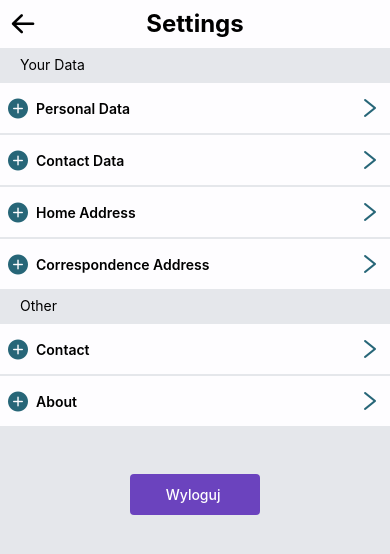
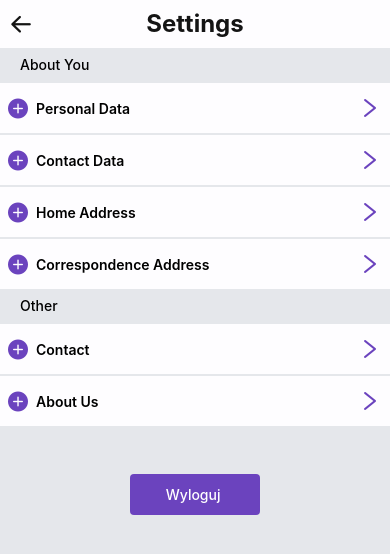
Before and after one commit to Narothe/payflow-mobile, a React Native app in the folder PayFlow/: screen /SettingsScreen in a window 390 px wide. Shown: the top 554 px of the page. Built offline with nearby package versions, Linux system fonts and the light colour scheme.

Commit message:
feat: personal data page

```diff
--- a/PayFlow/api/axios.ts
+++ b/PayFlow/api/axios.ts
@@ -1 +1,2 @@
-export const BASE_URL = 'http://10.0.2.2:8080';
+// export const BASE_URL = 'http://10.0.2.2:8080';
+export const BASE_URL = 'http://192.168.55.104:8080';
--- a/PayFlow/components/common/GoBackTitle.tsx
+++ b/PayFlow/components/common/GoBackTitle.tsx
@@ -17,9 +17,11 @@ const GoBackTitle: React.FC<Props> = ({title}) => {
       <TouchableOpacity
         className={'absolute left-2'}
         onPress={() => navigation.goBack()}>
-        <Ionicons name={'arrowleft'} size={30} color={'#000'} />
+        <Ionicons name={'arrowleft'} size={26} color={'#141414'} />
       </TouchableOpacity>
-      <Text className={'text-2xl text-black font-bold capitalize'}>{title}</Text>
+      <Text className={'text-2xl text-quinary font-bold capitalize'}>
+        {title}
+      </Text>
     </View>
   );
 };
--- /dev/null
+++ b/PayFlow/components/common/InfoItem.tsx
@@ -0,0 +1,19 @@
+import {Text, View} from 'react-native';
+import React from "react";
+
+interface Props {
+  name: string;
+  value: string;
+}
+
+const InfoItem: React.FC<Props> = ({name, value}) => {
+  return (
+    <View className={' w-3/4 m-1 '}>
+      <Text className={'text-quaternary font-medium  capitalize'}>
+        {name}
+      </Text>
+      <Text className={' bg-primary rounded-full py-2 px-2 capitalize pl-4 text-quinary font-semibold'}>{value}</Text>
+    </View>
+  );
+};
+export default InfoItem;
--- a/PayFlow/components/settings/PersonalData.tsx
+++ b/PayFlow/components/settings/PersonalData.tsx
@@ -4,35 +4,43 @@ import GoBackTitle from "../common/GoBackTitle.tsx";
 import React, { useState } from "react";
 import { useForm } from "react-hook-form";
 import Input from "../common/Input.tsx";
+import { UserData } from "../../types/types.ts";
+import InfoItem from "../common/InfoItem.tsx";
 
 
-const PersonalData = () => {
-  const { control, handleSubmit} = useForm();
-  const [hasEdit, setHasEdit]=useState(false)
+
+const PersonalData = ( {navigation, route}: any) => {
+
 
 
   return(
-    <View>
+    <View className={'bg-secondary h-full'}>
       <GoBackTitle title='personal data' />
-      <View className={'items-center my-10 flex-col justify-center '}>
-        <Input control={control} name={'firstName'} placeholder={'firstName'} />
-        <Input control={control} name={'firstName'} placeholder={'firstName'} />
-        <Input control={control} name={'firstName'} placeholder={'firstName'} />
-        <Input control={control} name={'firstName'} placeholder={'firstName'} />
-        <Input control={control} name={'firstName'} placeholder={'firstName'} />
+      <View className={'items-center my-10 flex-col justify-center  '}>
+        <View className={'items-center my-4'}>
+          <View className={'bg-quaternary w-20 h-20 justify-center items-center rounded-full my-3'}>
+            <Text className={'uppercase text-primary text-4xl font-semibold'}>{route.params.data.firstName.substring(0,1)+route.params.data.lastName.substring(0,1)}</Text>
+          </View>
+          <Text className={'capitalize font-medium text-quinary text-xl'}>{route.params.data.firstName + ' ' + route.params.data.lastName}</Text>
+        </View>
+        <InfoItem name={'login'} value={route.params.data.login} />
+        <InfoItem name={'first name'} value={route.params.data.firstName} />
+        <InfoItem name={'last name'} value={route.params.data.lastName} />
+        <InfoItem name={'day of birth'} value={route.params.data.dateOfBirth} />
+        <InfoItem name={'nationality'} value={route.params.data.firstName} />
       </View>
-      <View className={'justify-center flex-row gap-x-3  items-center mt-10'}>
-        <TouchableOpacity
-          className={`py-3 px-6 my-2 rounded ${hasEdit ? 'bg-gray-400' : 'bg-quaternary'} w-1/3 items-center`}
-        >
-          <Text className={'text-white font-medium'}>Edit </Text>
-        </TouchableOpacity>
-        <TouchableOpacity
-          className={`py-3 px-6 my-2 rounded ${hasEdit ? 'bg-quaternary' : 'bg-gray-400'} w-1/3 items-center`}
-        >
-          <Text className={'text-white font-medium'}>Save</Text>
-        </TouchableOpacity>
-      </View>
+      {/*<View className={'justify-center flex-row gap-x-3  items-center mt-10'}>*/}
+      {/*  <TouchableOpacity*/}
+      {/*    className={`py-3 px-6 my-2 rounded ${hasEdit ? 'bg-gray-400' : 'bg-quaternary'} w-1/3 items-center`}*/}
+      {/*  >*/}
+      {/*    <Text className={'text-white font-medium'}>Edit </Text>*/}
+      {/*  </TouchableOpacity>*/}
+      {/*  <TouchableOpacity*/}
+      {/*    className={`py-3 px-6 my-2 rounded ${hasEdit ? 'bg-quaternary' : 'bg-gray-400'} w-1/3 items-center`}*/}
+      {/*  >*/}
+      {/*    <Text className={'text-white font-medium'}>Save</Text>*/}
+      {/*  </TouchableOpacity>*/}
+      {/*</View>*/}
     </View>
   )
 };
--- a/PayFlow/components/settings/Settings.tsx
+++ b/PayFlow/components/settings/Settings.tsx
@@ -4,55 +4,62 @@ import Ionicons from  'react-native-vector-icons/AntDesign';
 import React, { useEffect, useState } from "react";
 import SettingsItem from "./SettingsItem.tsx";
 import GoBackTitle from "../common/GoBackTitle.tsx";
+import { useNavigation } from "@react-navigation/native";
+import { getData } from "../../utils/storage.ts";
 import { getUserData } from "../../api/services/UserData.ts";
-import { useNavigation } from "@react-navigation/native";
 
 
 const Settings = () => {
   const navigation = useNavigation()
   const [data, setData]=useState({})
   useEffect(() => {
-    const res = getUserData();
-    res.then(r => {
-      // console.log(r.data)
-      // setData(r.data)
-    })
-  }, []);
+
+    getUserData()
+      .then(res => {
+        if (res != null){
+          setData(res.data)
+        }
+      })
+      .catch(error => {
+        console.error('Wystąpił błąd:', error);
+      });
+  }, [] );
 
   return (
     <View className={'w-full bg-gray-200 h-full'}>
       <GoBackTitle title='settings' />
-      <View>
-        <Text className={'ml-5 my-2 capitalize'}>Your data</Text>
+      <View className={''}>
+        <Text className={'ml-5 my-2 capitalize font-medium'}>About you</Text>
         <SettingsItem
           title={'personal data'}
-          icon={ <Ionicons name={'pluscircle'} size={20} color={"#276678"} />}
+          icon={ <Ionicons name={'pluscircle'} size={20} color={"#6b43be"} />}
           navName={'PersonalData'}
+          data={data}
         />
         <SettingsItem
           title={'contact data'}
-          icon={ <Ionicons name={'pluscircle'} size={20} color={"#276678"} />}
+          icon={ <Ionicons name={'pluscircle'} size={20} color={"#6b43be"} />}
           navName={'PersonalData'}
         />
         <SettingsItem
           title={'home address'}
-          icon={ <Ionicons name={'pluscircle'} size={20} color={"#276678"} />}
+          icon={ <Ionicons name={'pluscircle'} size={20} color={"#6b43be"} />}
           navName={'PersonalData'}
         />
         <SettingsItem
           title={'correspondence address'}
-          icon={ <Ionicons name={'pluscircle'} size={20} color={"#276678"} />}
+          icon={ <Ionicons name={'pluscircle'} size={20} color={"#6b43be"} />}
           navName={'PersonalData'}
         />
-        <Text className={'ml-5 my-2 capitalize'}>other</Text>
+        <Text className={'ml-5 my-2 capitalize font-medium'}>other</Text>
         <SettingsItem
           title={'contact'}
-          icon={ <Ionicons name={'pluscircle'} size={20} color={"#276678"} />}
+          icon={ <Ionicons name={'pluscircle'} size={20} color={"#6b43be"} />}
           navName={'PersonalData'}
         />
         <SettingsItem
-          title={'about'}
-          icon={ <Ionicons name={'pluscircle'} size={20} color={"#276678"} />}
+          title={'about us'}
+          icon={ <Ionicons name={'pluscircle'} size={20} color={"#6b43be"} />}
           navName={'PersonalData'}
         />
       </View>
--- a/PayFlow/components/settings/SettingsItem.tsx
+++ b/PayFlow/components/settings/SettingsItem.tsx
@@ -3,25 +3,27 @@ import { Text, TouchableOpacity, View } from "react-native";
 import { useNavigation } from "@react-navigation/native";
 import React from "react";
 import Ionicons from "react-native-vector-icons/AntDesign";
+import { UserData } from "../../types/types.ts";
 
 type Props = {
   title: string;
   icon: React.Component
   navName: string;
+  data: UserData
 };
 
-const SettingsItem:React.FC<Props> = ({title,icon, navName}) => {
+const SettingsItem:React.FC<Props> = (props) => {
   const navigation = useNavigation();
   return (
     <TouchableOpacity
       className={'flex-row justify-between items-center px-2 py-3 bg-primary border-t-2 border-gray-200'}
-      onPress={() => navigation.navigate(navName)}
+      onPress={() => navigation.navigate(props.navName, {data:props.data})}
     >
       <View  className={'flex-row items-center justify-center gap-x-2'}>
-        {icon}
-        <Text className={'text-black font-semibold capitalize'}>{title}</Text>
+        {props.icon}
+        <Text className={'text-black font-semibold capitalize'}>{props.title}</Text>
       </View>
-      <Ionicons name={'right'} size={24} color={"#276678"} />
+      <Ionicons name={'right'} size={24} color={"#6b43be"} />
     </TouchableOpacity>
   );
 };
--- a/PayFlow/package.json
+++ b/PayFlow/package.json
@@ -16,6 +16,7 @@
     "@react-navigation/native": "^6.1.12",
     "@react-navigation/native-stack": "^6.9.20",
     "axios": "^1.6.7",
+    "core-js": "^3.36.0",
     "jwt-decode": "^4.0.0",
     "nativewind": "^2.0.11",
     "postcss": "^8.4.23",
--- a/PayFlow/utils/storage.ts
+++ b/PayFlow/utils/storage.ts
@@ -2,9 +2,7 @@ import AsyncStorage from '@react-native-async-storage/async-storage';
 
 export const storeData = async (key: string, value: string) => {
   try {
-    console.log('before');
     await AsyncStorage.setItem(key, value);
-    console.log('aft');
   } catch (e) {
     console.log(`Store date with key: ${key} is not working`);
   }
@@ -17,6 +15,7 @@ export const getData = async (key: string) => {
       return value;
     }
   } catch (e) {
+    console.log(e);
     console.log(`Get date with key: ${key} is not working`);
   }
 };
```
Also changed, not shown: PayFlow/config/authconfig.ts (+15 -5 lines), 2 other files (tests, documents, lock files or other folders).
